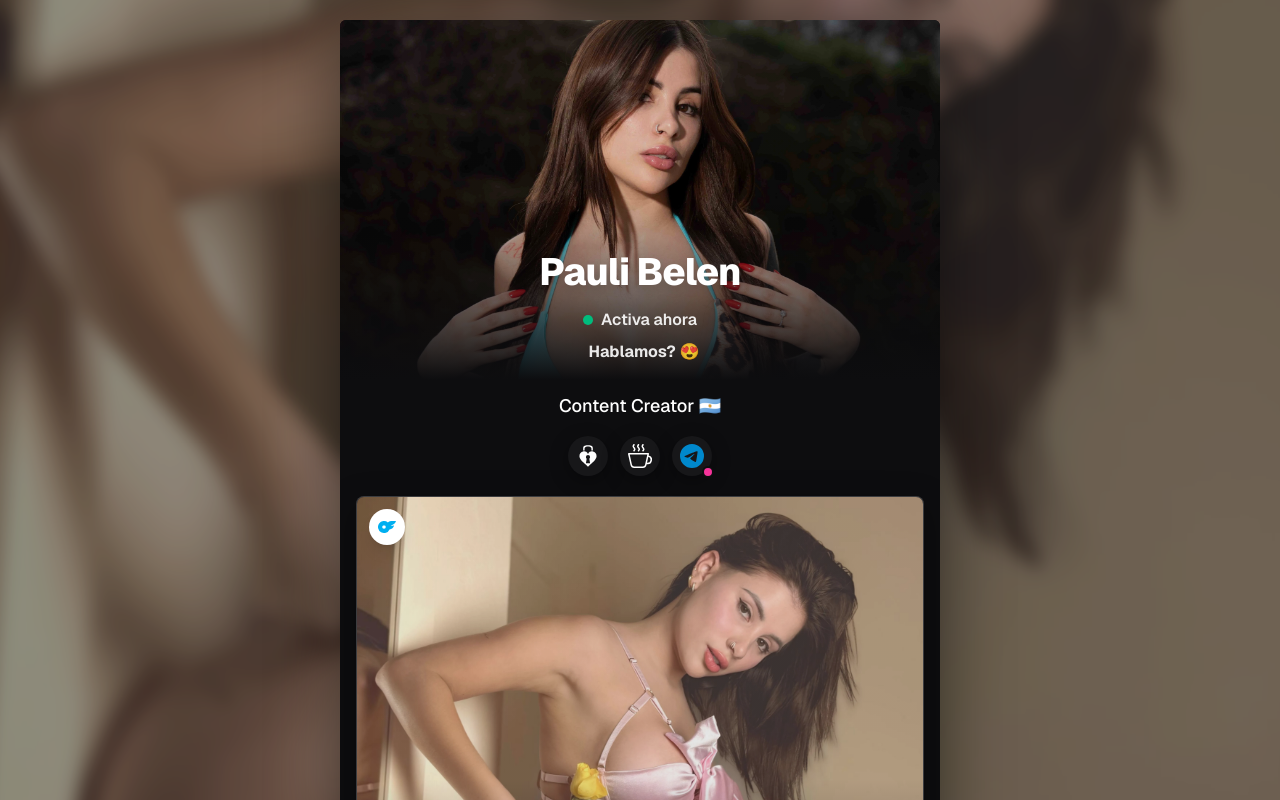
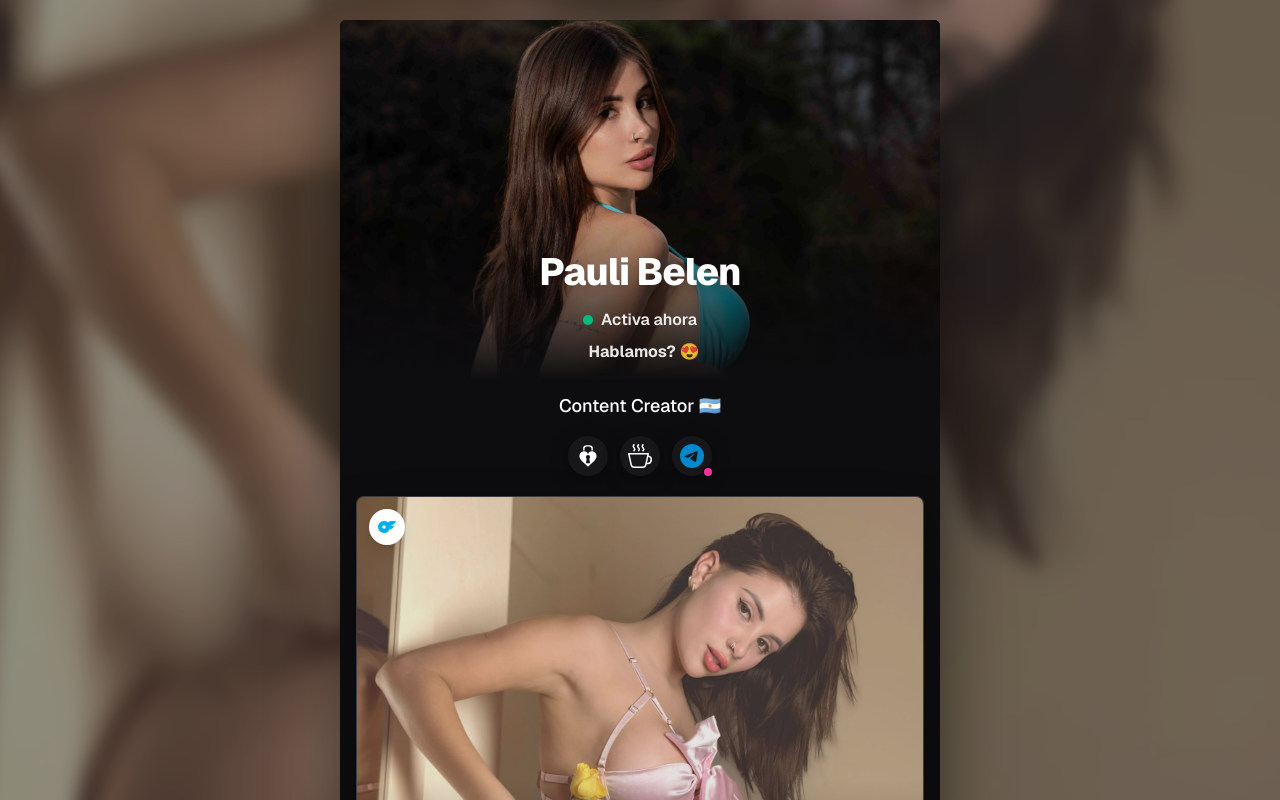
Before and after one commit to Momosno/paulibelen-mar-2026, a Next.js app: page / in a window 1280 px wide. Both pictures are taken after a click on the button "Soy mayor de 18 años". Shown: the top 800 px of the page. Built offline with nearby package versions, Linux system fonts and the light colour scheme.

Commit message:
feat: implement AdultContent layout and ProfileSection component with new assets

```diff
--- a/app/components/AdultContent.tsx
+++ b/app/components/AdultContent.tsx
@@ -4,7 +4,7 @@ import ImageGrid from "./ImageGrid";
 import OfferCountdown from "./OfferCountdown";
 import Footer from "./Footer";
 
-const PROFILE_IMAGE = "/2.webp";
+const PROFILE_IMAGE = "/header.jpeg";
 const PROFILE_NAME = "Pauli Belen";
 
 /**
--- a/app/components/ProfileSection.tsx
+++ b/app/components/ProfileSection.tsx
@@ -15,7 +15,7 @@ interface ProfileSectionProps {
 export default function ProfileSection({
   name = "Pauli Belen",
   bio,
-  profileImage = "/2.webp",
+  profileImage = "/header.jpeg",
   visitCount,
 }: ProfileSectionProps) {
   const [imageError, setImageError] = useState(false);
```
Also changed, not shown: public/3.webp (renamed from public/2.webp), public/header.jpeg (added).
